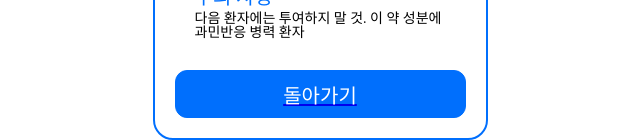
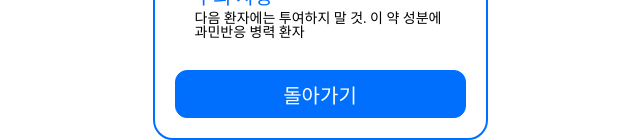
Before and after one commit to kookmin-sw/capstone-2023-11, a React (Create React App) app in the folder web_frontend/: page /senior/pill/detail in a window 1280 px wide. Shown: the part 729-869 px from the top of the page, without its empty margins (320-960 px from the left). Built offline with nearby package versions, Linux system fonts and the light colour scheme; no server answers; a web font is replaced by a local one.

Commit message:
[fix] 약 세부사항 수정

```diff
--- a/web_frontend/src/components/seniorPill/SeniorPillDetail.tsx
+++ b/web_frontend/src/components/seniorPill/SeniorPillDetail.tsx
@@ -1,7 +1,19 @@
+import { useEffect, useState } from "react";
 import { Link } from "react-router-dom";
 import styled from "styled-components";
+import { getPillInfo } from "../../core/api";
 
 function PillDetail() {
+  const [pillData, setPillData] = useState<IpillData>();
+
+  useEffect(() => {
+    async function fetchData() {
+      const data = await getPillInfo();
+      setPillData(data);
+    }
+
+    fetchData();
+  }, [console.log(pillData)]);
   return (
     <>
       <StHeader>
@@ -39,15 +51,15 @@ function PillDetail() {
             <StItemName>주의 사항</StItemName>
             <StItemContent>다음 환자에는 투여하지 말 것. 이 약 성분에 과민반응 병력 환자</StItemContent>
           </StContentItem>
-          <Link to={"/senior/pill"}>
+          <StLink to={"/senior/pill"}>
             <BlueButton>돌아가기</BlueButton>
-          </Link>
+          </StLink>
         </StContentList>
       </StBody>
     </>
   );
 }
-/*
+
 interface IpillData {
   userToken: "string";
   medicalInfos: [
@@ -62,7 +74,6 @@ interface IpillData {
     },
   ];
 }
-*/
 
 const StHeader = styled.header`
   padding-top: 5rem;
@@ -124,4 +135,8 @@ const BlueButton = styled.button`
   margin-top: 3rem;
 `;
 
+const StLink = styled(Link)`
+  text-decoration: none;
+`;
+
 export default PillDetail;
--- a/web_frontend/src/components/seniorPill/SeniorPillMain.tsx
+++ b/web_frontend/src/components/seniorPill/SeniorPillMain.tsx
@@ -18,11 +18,11 @@ function SeniorPillMain() {
   return (
     <>
       <StHeader>
-        <Link to={`/senior/main`}>
+        <StLink to={`/senior/main`}>
           <StBackBtn>
             <StBackBtnImg src={require("../../assets/images/img_left.png")} />
           </StBackBtn>
-        </Link>
+        </StLink>
         <StTitle>복용하는 약 목록</StTitle>
       </StHeader>
       <StBody>
@@ -30,6 +30,7 @@ function SeniorPillMain() {
         <StPillList>
           {pillData?.medicines.map((value, index) => (
             <>
+              <StLink to={"/senior/pill/detail"}>
                 <StItem key={index}>
                   <StItemImgBox>
                     <StItemImg src={value.imageUrl} />
@@ -44,6 +45,7 @@ function SeniorPillMain() {
                     </StDaySwapper>
                   </StItemContent>
                 </StItem>
+              </StLink>
             </>
           ))}
         </StPillList>
@@ -195,4 +197,9 @@ const StPillTake = styled.div`
   align-items: center;
 `;
 
+const StLink = styled(Link)`
+  text-decoration: none;
+  color: black;
+`;
+
 export default SeniorPillMain;
```
Lines whose indentation alone changed are shown as unchanged.
